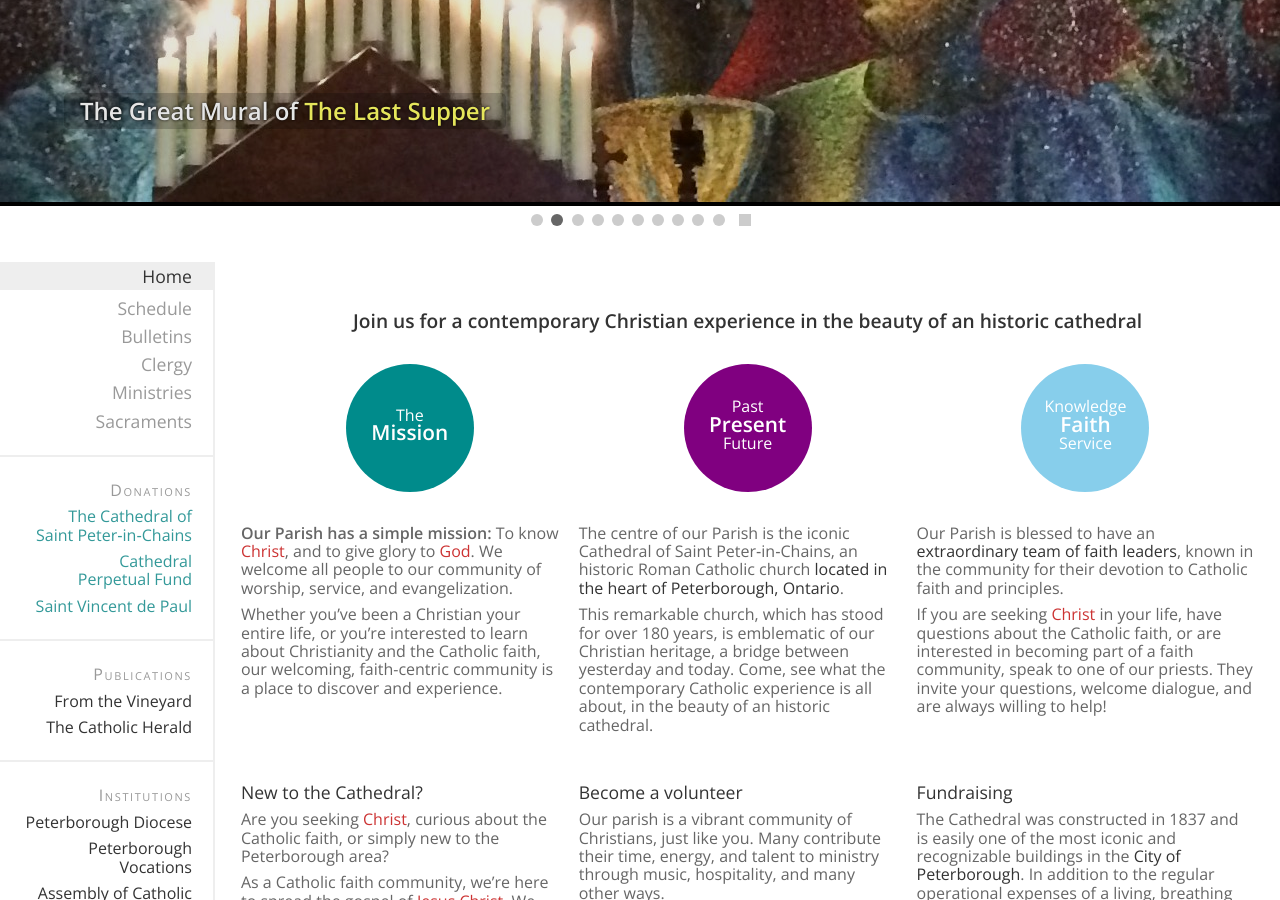
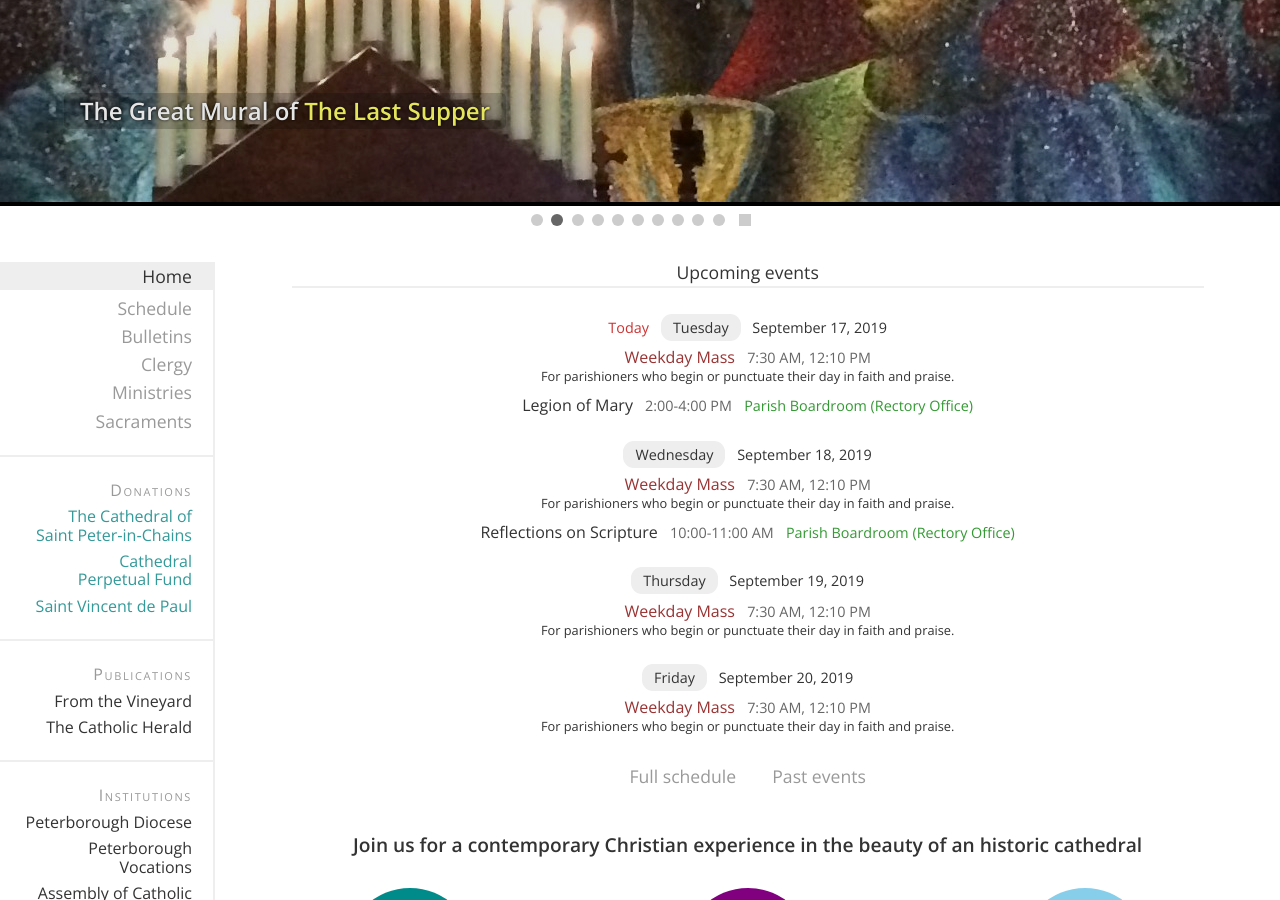
Before and after one commit to stpeterinchains/stpeterinchains.github.io, a Jekyll site: the page built from index.html, in a window 1280 px wide and 900 px high, scrolled down 692 px. Built offline with Jekyll 4.4.1, drawn with Linux system fonts in a browser that asks for light colours; nearby versions of some CDN libraries; some of the changed lines change nothing that is shown.

Commit message:
Updated calendar for 2019/09/01 through 2019/10/31

```diff
--- a/_data/schedule.yml
+++ b/_data/schedule.yml
@@ -18,8 +18,8 @@ select:
   index:
     days_forward: 15
   schedule:
-    earliest: 2019-06-01
-    latest:   2019-08-31
+    earliest: 2019-09-01
+    latest:   2019-10-31
 
 recurring:
   weekday_mass: &weekday_mass
@@ -121,21 +121,10 @@ recurring:
     location: Bishop Doyle Hall
     time: 6:30-8:00 PM
     ordinal: "1830"
-  weekday_mass_summer_mw: &weekday_mass_summer_mw
-    <<: *weekday_mass
-    mnemonic: weekday_mass_summer_mw
-    time: 12:10 PM
-    ordinal: "1210"
-  weekday_mass_summer_ttf: &weekday_mass_summer_ttf
-    <<: *weekday_mass
-    mnemonic: weekday_mass_summer_ttf
-    time: 7:30 AM
-    ordinal: "0730"
 
 weekly:
   monday: &monday
     - *weekday_mass
-    - *edge
   tuesday: &tuesday
     - *weekday_mass
     - *legion_of_mary
@@ -156,30 +145,6 @@ weekly:
     - *anointing_sick
     - *mother_perpetual_help
   sunday: &sunday
-    - *sunday_mass
-    - *lifeteen
-  monday_summer: &monday_summer
-    - *weekday_mass_summer_mw
-    - *edge
-  tuesday_summer: &tuesday_summer
-    - *weekday_mass_summer_ttf
-  wednesday_summer: &wednesday_summer
-    - *weekday_mass_summer_mw
-    - *legion_of_mary
-  thursday_summer: &thursday_summer
-    - *weekday_mass_summer_ttf
-  friday_summer: &friday_summer
-    - *weekday_mass_summer_ttf
-    - *sacrament_reconciliation_friday
-    - *exposition_blessed_sacrament_friday
-  saturday_summer: &saturday_summer
-    - *weekday_mass_saturday
-    - *saturday_vigil
-    - *exposition_blessed_sacrament_saturday
-    - *sacrament_reconciliation_saturday
-    - *anointing_sick
-    - *mother_perpetual_help
-  sunday_summer: &sunday_summer
     - *sunday_mass
 
 season:
@@ -220,156 +185,127 @@ celebration:
     bgcolor: "#c33"
 
 calendar:
-  - date: 2019-07-01
-    recurring: *monday_summer
-    exclusions: [ weekday_mass_summer_mw, edge ]
-    note: >
-      &#x1F1E8;&#x1F1E6; No Masses scheduled for Canada Day. Office closed.
-  - date: 2019-07-02
-    recurring: *tuesday_summer
-  - date: 2019-07-03
-    recurring: *wednesday_summer
-  - date: 2019-07-04
-    recurring: *thursday_summer
-  - date: 2019-07-05
-    recurring: *friday_summer
-    exclusions: [ sacrament_reconciliation_friday, exposition_blessed_sacrament_friday ]
-    specials:
-      - title: The Benediction
-        time: 8:00 AM
-        ordinal: "0800"
-  - date: 2019-07-06
-    recurring: *saturday_summer
-  - date: 2019-07-07
-    recurring: *sunday_summer
-  - date: 2019-07-08
-    recurring: *monday_summer
-  - date: 2019-07-09
-    recurring: *tuesday_summer
-  - date: 2019-07-10
-    recurring: *wednesday_summer
-  - date: 2019-07-11
-    recurring: *thursday_summer
-  - date: 2019-07-12
-    recurring: *friday_summer
-  - date: 2019-07-13
-    recurring: *saturday_summer
-  - date: 2019-07-14
-    recurring: *sunday_summer
-  - date: 2019-07-15
-    recurring: *monday_summer
-    exclusions: [ edge ]
-  - date: 2019-07-16
-    recurring: *tuesday_summer
-  - date: 2019-07-17
-    recurring: *wednesday_summer
-  - date: 2019-07-18
-    recurring: *thursday_summer
-  - date: 2019-07-19
-    recurring: *friday_summer
-  - date: 2019-07-20
-    recurring: *saturday_summer
-  - date: 2019-07-21
-    recurring: *sunday_summer
-  - date: 2019-07-22
-    recurring: *monday_summer
-  - date: 2019-07-23
-    recurring: *tuesday_summer
-  - date: 2019-07-24
-    recurring: *wednesday_summer
-  - date: 2019-07-25
-    recurring: *thursday_summer
-  - date: 2019-07-26
-    recurring: *friday_summer
-  - date: 2019-07-27
-    recurring: *saturday_summer
-  - date: 2019-07-28
-    recurring: *sunday_summer
-  - date: 2019-07-29
-    recurring: *monday_summer
-    exclusions: [ edge ]
-  - date: 2019-07-30
-    recurring: *tuesday_summer
-  - date: 2019-07-31
-    recurring: *wednesday_summer
-
-  - date: 2019-08-01
-    recurring: *thursday_summer
-  - date: 2019-08-02
-    recurring: *friday_summer
-    specials:
-      - title: The Benediction
-        time: 8:00 AM
-        ordinal: "0800"
-  - date: 2019-08-03
-    recurring: *saturday_summer
-  - date: 2019-08-04
-    recurring: *sunday_summer
-  - date: 2019-08-05
-    recurring: *monday_summer
-    exclusions: [ weekday_mass_summer_mw, edge ]
-    note: "Civic Holiday: No Mass schedule today. Office closed."
-  - date: 2019-08-06
-    recurring: *tuesday_summer
-  - date: 2019-08-07
-    recurring: *wednesday_summer
-  - date: 2019-08-08
-    recurring: *thursday_summer
-  - date: 2019-08-09
-    recurring: *friday_summer
-  - date: 2019-08-10
-    recurring: *saturday_summer
-  - date: 2019-08-11
-    recurring: *sunday_summer
-  - date: 2019-08-12
-    recurring: *monday_summer
-  - date: 2019-08-13
-    recurring: *tuesday_summer
-  - date: 2019-08-14
-    recurring: *wednesday_summer
-  - date: 2019-08-15
-    recurring: *thursday_summer
-  - date: 2019-08-16
-    recurring: *friday_summer
-  - date: 2019-08-17
-    recurring: *saturday_summer
-  - date: 2019-08-18
-    recurring: *sunday_summer
-    specials:
-      - title: 2019 Vianney Fair
-        descriptive: |
-          Please visit the
-          [Peterborough Vocations](https://www.ptbovocations.ca/en/events/vianney-fair.aspx)
-          website for more information.
-
-          Mass to be celebrated by Bishop Miehm.
-        location: 2097 Heritage Line, Peterborough
-        time: 1:00 PM to 7:00 PM
-        ordinal: "1300"
-  - date: 2019-08-19
-    recurring: *monday_summer
-    exclusions: [ edge ]
-  - date: 2019-08-20
-    recurring: *tuesday_summer
-  - date: 2019-08-21
-    recurring: *wednesday_summer
-  - date: 2019-08-22
-    recurring: *thursday_summer
-  - date: 2019-08-23
-    recurring: *friday_summer
-  - date: 2019-08-24
-    recurring: *saturday_summer
-  - date: 2019-08-25
-    recurring: *sunday_summer
-  - date: 2019-08-26
-    recurring: *monday_summer
-  - date: 2019-08-27
-    recurring: *tuesday_summer
-  - date: 2019-08-28
-    recurring: *wednesday_summer
-  - date: 2019-08-29
-    recurring: *thursday_summer
-  - date: 2019-08-30
-    recurring: *friday_summer
-  - date: 2019-08-31
-    recurring: *saturday_summer
+  - date: 2019-09-01
+    recurring: *sunday
+  - date: 2019-09-02
+    recurring: *monday
+    exclusions: [ weekday_mass ]
+    note: "Labour Day: No Mass scheduled. Office closed."
+  - date: 2019-09-03
+    recurring: *tuesday
+  - date: 2019-09-04
+    recurring: *wednesday
+  - date: 2019-09-05
+    recurring: *thursday
+  - date: 2019-09-06
+    recurring: *friday
+  - date: 2019-09-07
+    recurring: *saturday
+  - date: 2019-09-08
+    recurring: *sunday
+  - date: 2019-09-09
+    recurring: *monday
+  - date: 2019-09-10
+    recurring: *tuesday
+  - date: 2019-09-11
+    recurring: *wednesday
+  - date: 2019-09-12
+    recurring: *thursday
+  - date: 2019-09-13
+    recurring: *friday
+  - date: 2019-09-14
+    recurring: *saturday
+  - date: 2019-09-15
+    recurring: *sunday
+  - date: 2019-09-16
+    recurring: *monday
+  - date: 2019-09-17
+    recurring: *tuesday
+  - date: 2019-09-18
+    recurring: *wednesday
+  - date: 2019-09-19
+    recurring: *thursday
+  - date: 2019-09-20
+    recurring: *friday
+  - date: 2019-09-21
+    recurring: *saturday
+  - date: 2019-09-22
+    recurring: *sunday
+  - date: 2019-09-23
+    recurring: *monday
+  - date: 2019-09-24
+    recurring: *tuesday
+  - date: 2019-09-25
+    recurring: *wednesday
+  - date: 2019-09-26
+    recurring: *thursday
+  - date: 2019-09-27
+    recurring: *friday
+  - date: 2019-09-28
+    recurring: *saturday
+  - date: 2019-09-29
+    recurring: *sunday
+  - date: 2019-09-30
+    recurring: *monday
+  - date: 2019-10-01
+    recurring: *tuesday
+  - date: 2019-10-02
+    recurring: *wednesday
+  - date: 2019-10-03
+    recurring: *thursday
+  - date: 2019-10-04
+    recurring: *friday
+  - date: 2019-10-05
+    recurring: *saturday
+  - date: 2019-10-06
+    recurring: *sunday
+  - date: 2019-10-07
+    recurring: *monday
+  - date: 2019-10-08
+    recurring: *tuesday
+  - date: 2019-10-09
+    recurring: *wednesday
+  - date: 2019-10-10
+    recurring: *thursday
+  - date: 2019-10-11
+    recurring: *friday
+  - date: 2019-10-12
+    recurring: *saturday
+  - date: 2019-10-13
+    recurring: *sunday
+  - date: 2019-10-14
+    recurring: *monday
+  - date: 2019-10-15
+    recurring: *tuesday
+  - date: 2019-10-16
+    recurring: *wednesday
+  - date: 2019-10-17
+    recurring: *thursday
+  - date: 2019-10-18
+    recurring: *friday
+  - date: 2019-10-19
+    recurring: *saturday
+  - date: 2019-10-20
+    recurring: *sunday
+  - date: 2019-10-21
+    recurring: *monday
+  - date: 2019-10-22
+    recurring: *tuesday
+  - date: 2019-10-23
+    recurring: *wednesday
+  - date: 2019-10-24
+    recurring: *thursday
+  - date: 2019-10-25
+    recurring: *friday
+  - date: 2019-10-26
+    recurring: *saturday
+  - date: 2019-10-27
+    recurring: *sunday
+  - date: 2019-10-28
+    recurring: *monday
+  - date: 2019-10-29
+    recurring: *tuesday
+  - date: 2019-10-30
+    recurring: *wednesday
+  - date: 2019-10-31
+    recurring: *thursday
```
